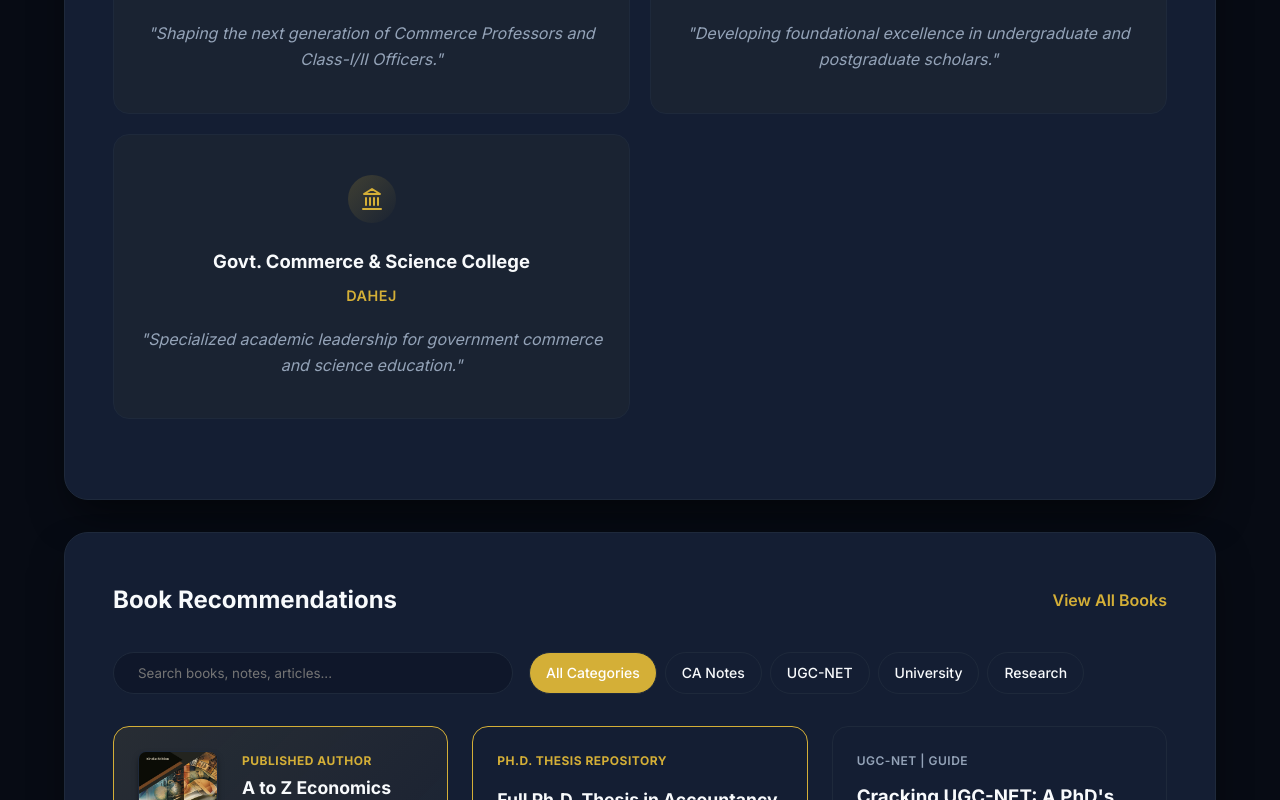
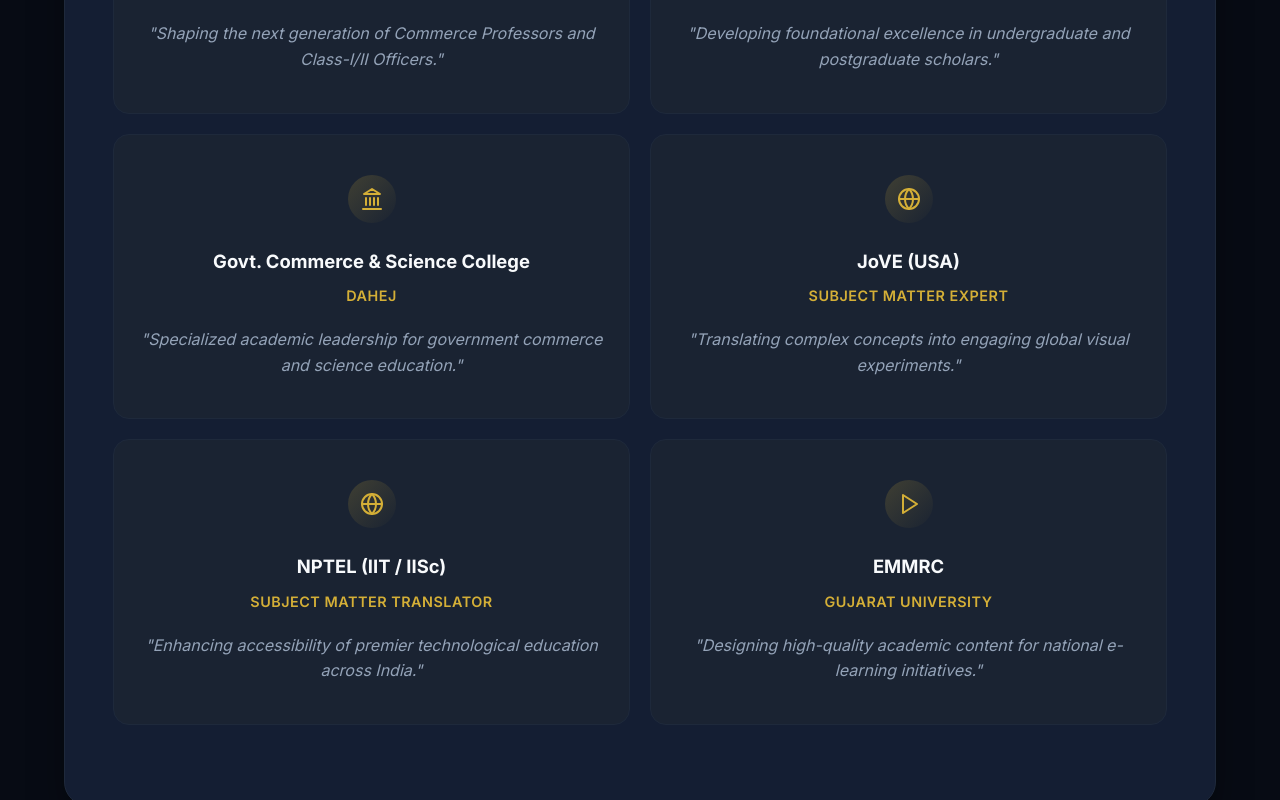
Before and after one commit to NCRaghavi/Raghavi, a React (Vite) app: page / in a window 1280 px wide. Shown: the part 3380-4180 px from the top of the page. Built offline with nearby package versions, Linux system fonts and the light colour scheme.

Commit message:
Update Home.jsx

```diff
--- a/src/components/Home.jsx
+++ b/src/components/Home.jsx
@@ -12,7 +12,7 @@
     if (allTestimonials.length <= 3) return;
     const timer = setInterval(() => {
       setCurrentIndex((prev) => (prev + 1) % allTestimonials.length);
-    }, 6000);
+    }, 15000);
     return () => clearInterval(timer);
   }, [allTestimonials.length]);
 
@@ -415,6 +415,39 @@
                   "Specialized academic leadership for government commerce and science education."
                 </p>
               </div>
+
+              <div style={{ background: 'rgba(212, 175, 55, 0.03)', padding: '2.5rem 1.5rem', borderRadius: '16px', border: '1px solid var(--border-color)', textAlign: 'center' }}>
+                <div style={{ width: '48px', height: '48px', margin: '0 auto 1.5rem', borderRadius: '50%', background: 'linear-gradient(135deg, rgba(212, 175, 55, 0.2), transparent)', display: 'flex', alignItems: 'center', justifyContent: 'center' }}>
+                  <Globe size={24} style={{ color: 'var(--accent-color)' }} />
+                </div>
+                <h4 style={{ fontSize: '1.15rem', fontWeight: 700, color: 'var(--text-primary)', marginBottom: '0.5rem' }}>JoVE (USA)</h4>
+                <div style={{ color: 'var(--accent-color)', fontSize: '0.9rem', fontWeight: 600, marginBottom: '1.25rem', letterSpacing: '0.5px', textTransform: 'uppercase' }}>Subject Matter Expert</div>
+                <p style={{ color: 'var(--text-secondary)', fontSize: '1rem', lineHeight: 1.6, fontStyle: 'italic' }}>
+                  "Translating complex concepts into engaging global visual experiments."
+                </p>
+              </div>
+
+              <div style={{ background: 'rgba(212, 175, 55, 0.03)', padding: '2.5rem 1.5rem', borderRadius: '16px', border: '1px solid var(--border-color)', textAlign: 'center' }}>
+                <div style={{ width: '48px', height: '48px', margin: '0 auto 1.5rem', borderRadius: '50%', background: 'linear-gradient(135deg, rgba(212, 175, 55, 0.2), transparent)', display: 'flex', alignItems: 'center', justifyContent: 'center' }}>
+                  <Globe size={24} style={{ color: 'var(--accent-color)' }} />
+                </div>
+                <h4 style={{ fontSize: '1.15rem', fontWeight: 700, color: 'var(--text-primary)', marginBottom: '0.5rem' }}>NPTEL (IIT / IISc)</h4>
+                <div style={{ color: 'var(--accent-color)', fontSize: '0.9rem', fontWeight: 600, marginBottom: '1.25rem', letterSpacing: '0.5px', textTransform: 'uppercase' }}>Subject Matter Translator</div>
+                <p style={{ color: 'var(--text-secondary)', fontSize: '1rem', lineHeight: 1.6, fontStyle: 'italic' }}>
+                  "Enhancing accessibility of premier technological education across India."
+                </p>
+              </div>
+
+              <div style={{ background: 'rgba(212, 175, 55, 0.03)', padding: '2.5rem 1.5rem', borderRadius: '16px', border: '1px solid var(--border-color)', textAlign: 'center' }}>
+                <div style={{ width: '48px', height: '48px', margin: '0 auto 1.5rem', borderRadius: '50%', background: 'linear-gradient(135deg, rgba(212, 175, 55, 0.2), transparent)', display: 'flex', alignItems: 'center', justifyContent: 'center' }}>
+                  <Play size={24} style={{ color: 'var(--accent-color)' }} />
+                </div>
+                <h4 style={{ fontSize: '1.15rem', fontWeight: 700, color: 'var(--text-primary)', marginBottom: '0.5rem' }}>EMMRC</h4>
+                <div style={{ color: 'var(--accent-color)', fontSize: '0.9rem', fontWeight: 600, marginBottom: '1.25rem', letterSpacing: '0.5px', textTransform: 'uppercase' }}>Gujarat University</div>
+                <p style={{ color: 'var(--text-secondary)', fontSize: '1rem', lineHeight: 1.6, fontStyle: 'italic' }}>
+                  "Designing high-quality academic content for national e-learning initiatives."
+                </p>
+              </div>
             </div>
           </div>
       </section>
```
